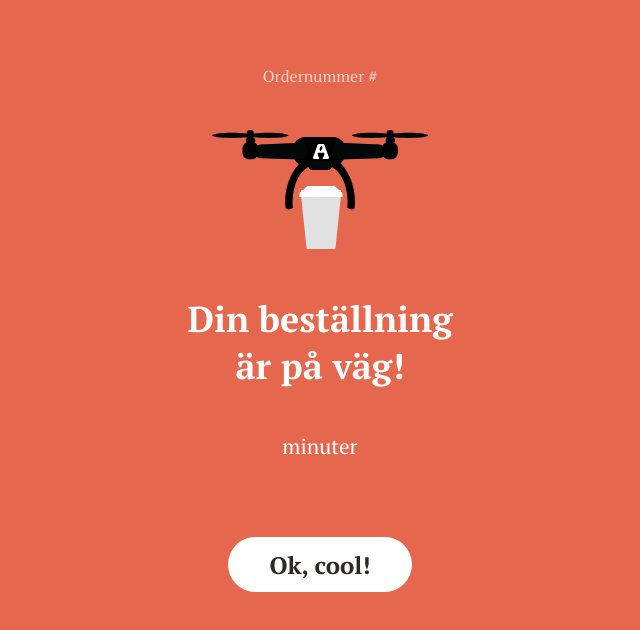
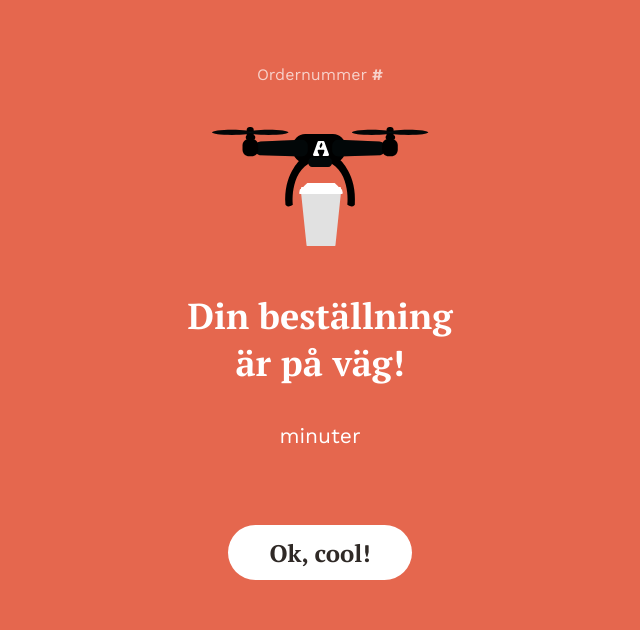
Before and after one commit to christopherwahlstrom/AirBean, a React (Create React App) app: page /order in a window 1280 px wide. Shown: the top 630 px of the page, without its empty margins (320-960 px from the left). Built offline with nearby package versions, Linux system fonts and the light colour scheme; no server answers.

Commit message:
Update css for Order

```diff
--- a/src/views/Order.css
+++ b/src/views/Order.css
@@ -1,4 +1,5 @@
-@import url('https://fonts.googleapis.com/css2?family=PT+Serif:wght@700&display=swap');
+@import url('https://fonts.googleapis.com/css2?family=PT+Serif:ital,wght@0,700;1,400&display=swap');
+@import url('https://fonts.googleapis.com/css2?family=Work+Sans:wght@400;700&display=swap');
 
 .order-page {
     width: 100vw;
@@ -7,6 +8,7 @@
 }
 
 .order {
+    font-family: 'Work Sans';
     margin: 0;
     padding-top: 65px;
     font-weight: 400;
@@ -23,7 +25,8 @@
 }
 
 .time {
-    padding-top: 20px;
+    font-family: 'Work Sans';
+    padding-top: 15px;
     font-size: 22px;
     font-weight: bold;
     color: #FFFFFF;
```
